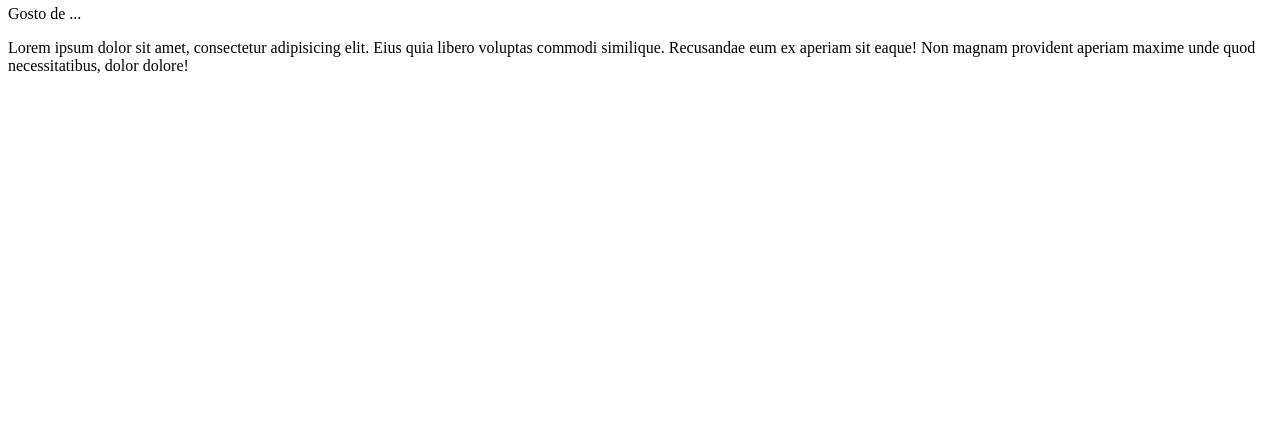
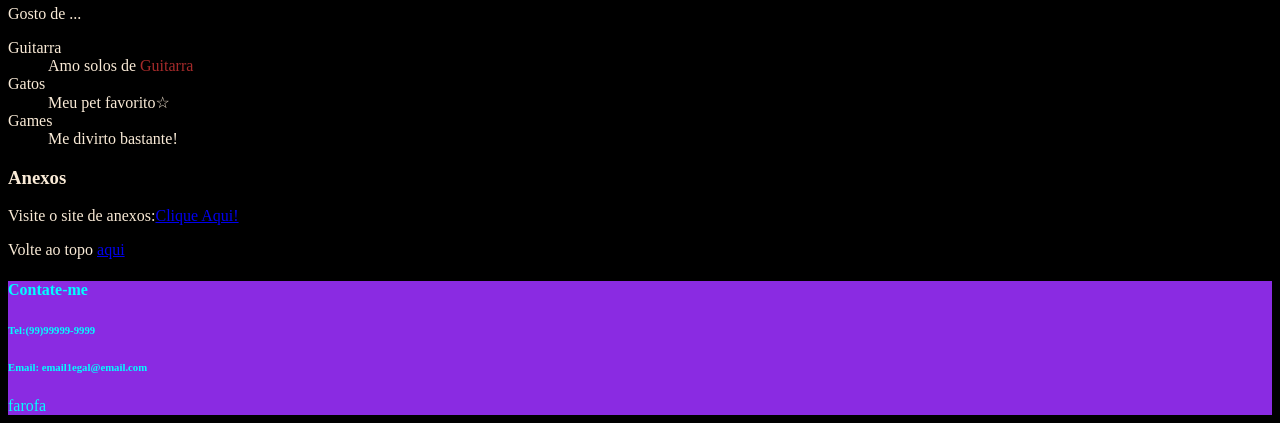
Before and after one commit to LaraTCruz/PROJETO, a plain HTML site: page index.html in a window 1280 px wide. Shown: the part 498-921 px from the top of the page. Before the commit the page ends 800 px from the top, so only its background shows below. Drawn offline with Linux system fonts and the light colour scheme.

Commit message:
commit 2

```diff
--- a/index.html
+++ b/index.html
@@ -3,9 +3,22 @@
         <title>Blog pessoal</title>
         <meta charset="UTF-8">
         <meta name="author" content="Lara Cruz">
+        <style>
+            .cor-primaria{
+                background-color: blueviolet;
+                color: aqua;
+            }
+            body{
+                background-color: black;
+                color: antiquewhite;
+            }
+            .cor-frufru{
+                color: brown;
+            }
+        </style>
     </head>
     <body>
-        <header class="cor-primaria">
+        <header class="cor-primaria" id="home">
             <h1>Este é meu Blog Pessoal</h1>
             <nav>
                 <ul>
@@ -14,6 +27,7 @@
                     <li><a href="#adicionais">Informações</a></li>
                 </ul>
             </nav>
+        </header>
             <section id="sobremim">
                 <h2>Sobre mim</h2>
                 <p>Olá, me chamo Lara Thayssa Cruz de Souza, tenho 19 anos
@@ -32,10 +46,28 @@
             <section id="adicionais">
                 <h2>Informações</h2>
                 <p>Gosto de ...</p>
+                <dl>
+                    <dt>Guitarra</dt>
+                    <dd>Amo solos de <span class="cor-frufru">Guitarra</span></dd>
+                    <dt>Gatos</dt>
+                    <dd>Meu pet favorito☆</dd>
+                    <dt>Games</dt>
+                    <dd>Me divirto bastante!</dd>
+                </dl>
             </section>
-        </header>
+            <section>
+                <h3>Anexos</h3>
+                <p>Visite o site de anexos:<a href="anexos.html">Clique Aqui!</a></p>
+            </section>
+            <div>Volte ao topo <a href="#home">aqui</a></div>
         <footer class="cor-primaria">
-            Lorem ipsum dolor sit amet, consectetur adipisicing elit. Eius quia libero voluptas commodi similique. Recusandae eum ex aperiam sit eaque! Non magnam provident aperiam maxime unde quod necessitatibus, dolor dolore!
+            <div>
+                <h4>Contate-me</h4>
+                <h6> Tel:(99)99999-9999</h6>
+                <h6> Email: email1egal@email.com</h6>
+            </div>
+            <div>farofa</div>
+            <div></div>
         </footer>
     </body>
 </html>
```
Also changed, not shown: anexos.html (+16 -0 lines).
